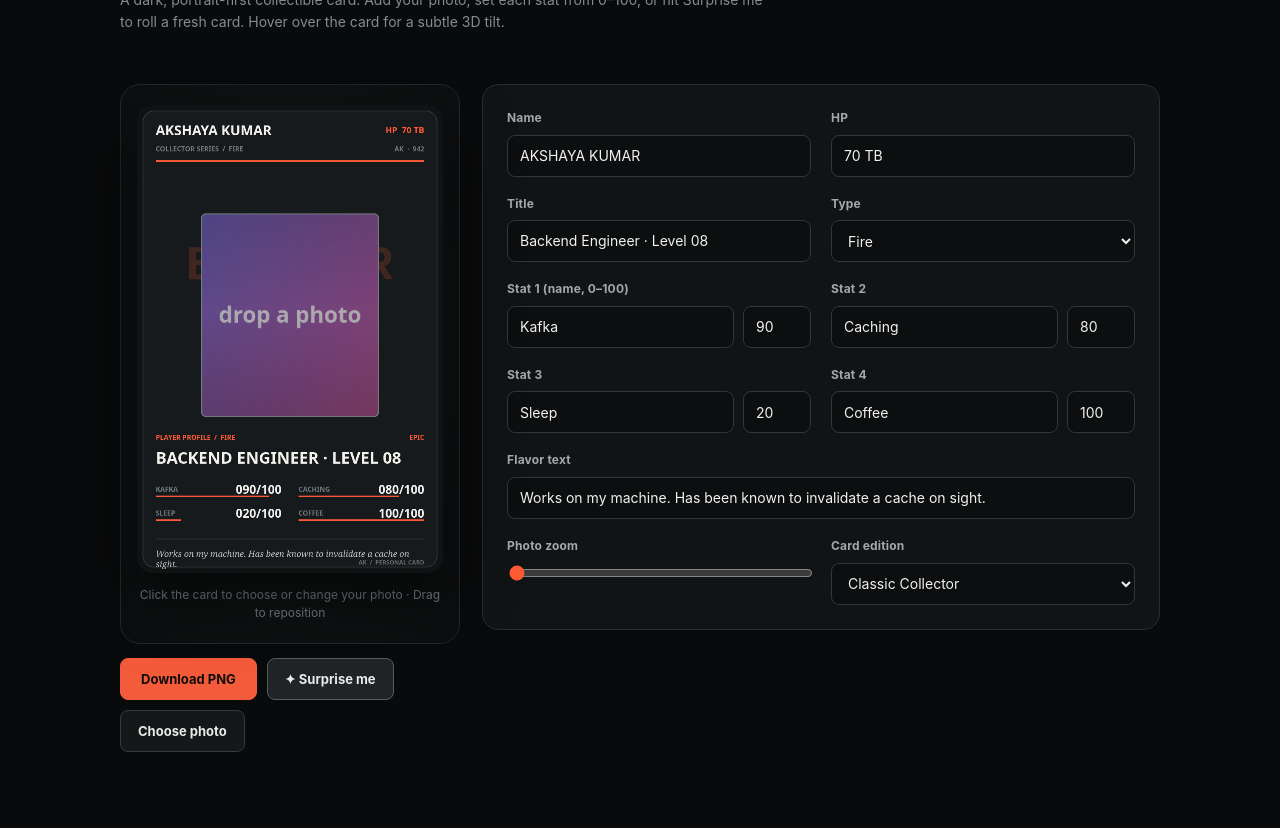
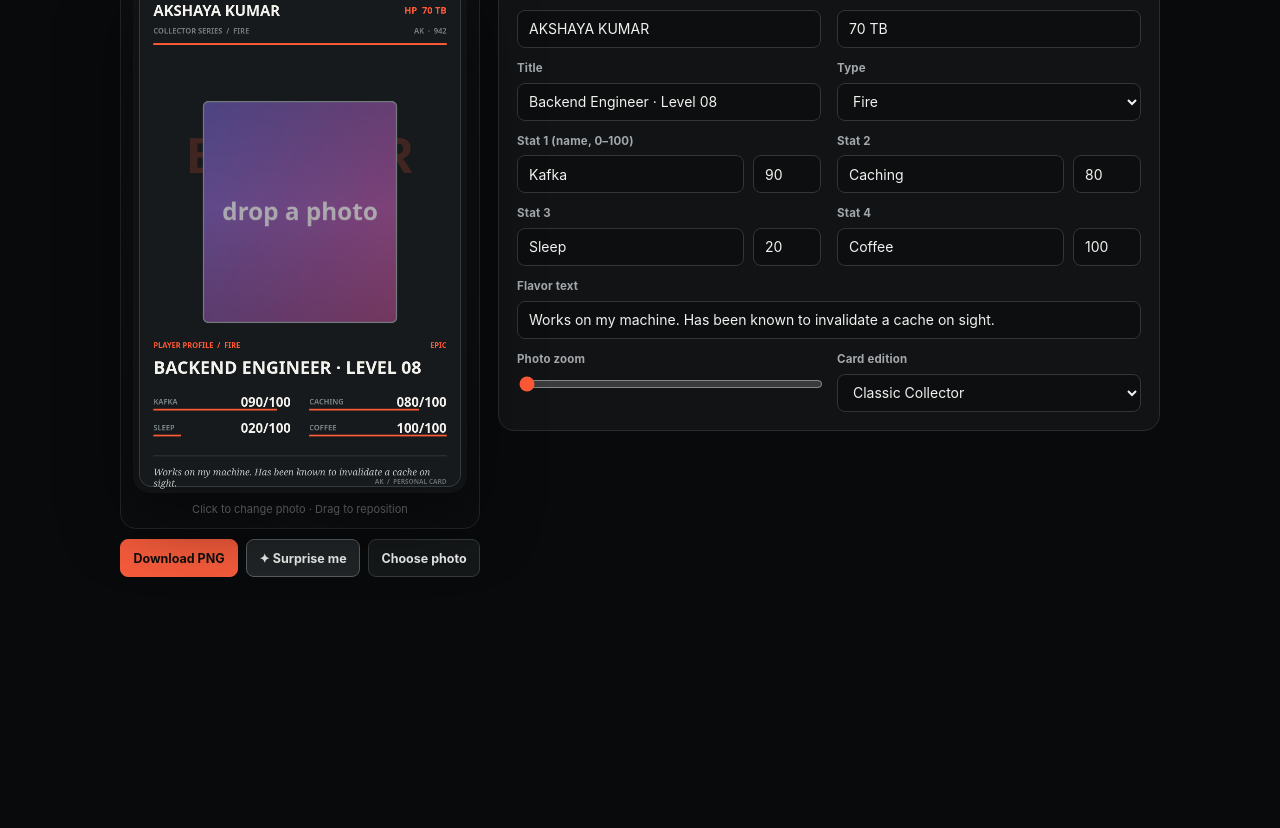
Before and after one commit to ak-17/akshayakumar_xyz, a plain HTML site: page public/card/index.html in a window 1280 px wide. Shown: the part 146-974 px from the top of the page. After the commit the page ends 800 px from the top, so only its background shows below. Drawn offline with Linux system fonts and the light colour scheme.

Commit message:
layout change to side by side

```diff
--- a/public/card/index.html
+++ b/public/card/index.html
@@ -107,6 +107,22 @@
         button.generator { border-color: #555d61; background: #202426; }
         input[type=file] { display: none; }
 
+        /* Desktop: compact everything so the whole studio fits in one screen, no scrolling */
+        @media (min-width: 861px) {
+            main { padding: 16px 0 20px; }
+            h1 { margin: 10px 0 2px; font-size: 26px; }
+            .d { margin: 0 0 14px; max-width: none; font-size: 13px; }
+            #err:empty { display: none; }
+            .layout { grid-template-columns: minmax(0, 360px) minmax(0, 1fr); gap: 18px; }
+            .stage { padding: 14px 12px 10px; border-radius: 16px; }
+            .card-wrap { width: min(300px, calc((100vh - 240px) * .6545)); min-width: 200px; }
+            .stage-hint { margin: 8px 0 0; font-size: 11px; }
+            .preview .btns { flex-wrap: nowrap; gap: 8px; margin-top: 10px; }
+            .preview .btns button { flex: 1 1 auto; min-height: 38px; padding: 8px 10px; font-size: 12.5px; white-space: nowrap; }
+            .controls { padding: 18px; gap: 12px 16px; }
+            label { margin-bottom: 5px; font-size: 11.5px; }
+            input[type=text], input[type=number], select { min-height: 38px; padding: 7px 11px; }
+        }
         @media (max-width: 860px) {
             .layout { grid-template-columns: 1fr; }
             .preview { position: static; }
@@ -126,12 +142,12 @@
 <main>
     <a href="/projects/">← Projects</a>
     <h1>Trading Card</h1>
-    <p class="d">A dark, portrait-first collectible card. Add your photo, set each stat from 0–100, or hit Surprise me to roll a fresh card. Hover over the card for a subtle 3D tilt.</p>
+    <p class="d">Add your photo, set each stat from 0–100, or hit Surprise me to roll a fresh card. Hover the card for a 3D tilt.</p>
     <p id="err" class="d" style="min-height:1.4em;margin:0 0 8px"></p>
 
     <div class="layout">
         <div class="preview">
-            <div class="stage" id="stage"><div class="card-wrap"><canvas id="c" role="button" tabindex="0" aria-label="Choose or change card photo"></canvas><p class="stage-hint">Click the card to choose or change your photo · Drag to reposition</p></div></div>
+            <div class="stage" id="stage"><div class="card-wrap"><canvas id="c" role="button" tabindex="0" aria-label="Choose or change card photo"></canvas><p class="stage-hint">Click to change photo · Drag to reposition</p></div></div>
             <div class="btns">
                 <button class="primary" id="dl">Download PNG</button>
                 <button class="generator" id="surprise">✦ Surprise me</button>
```
